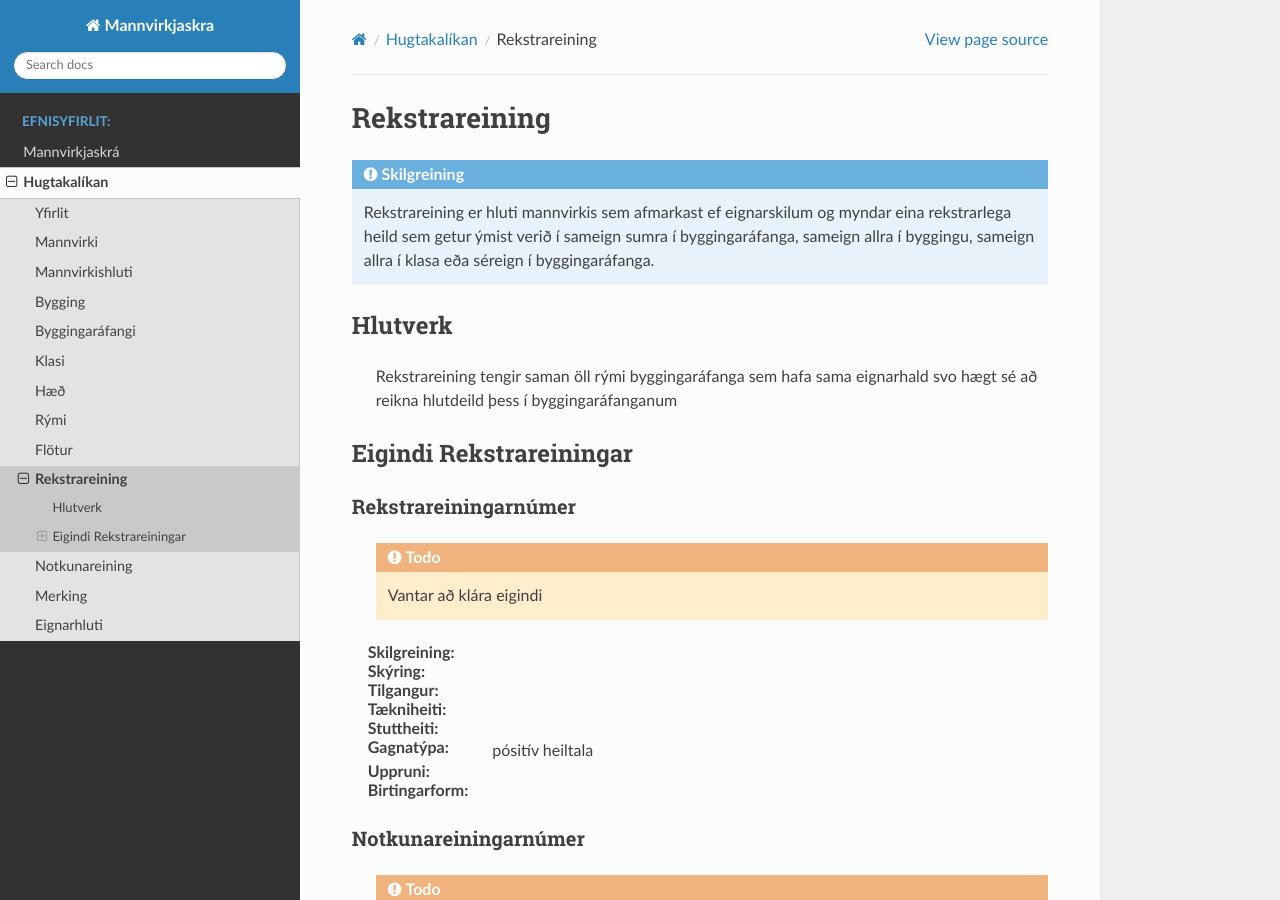
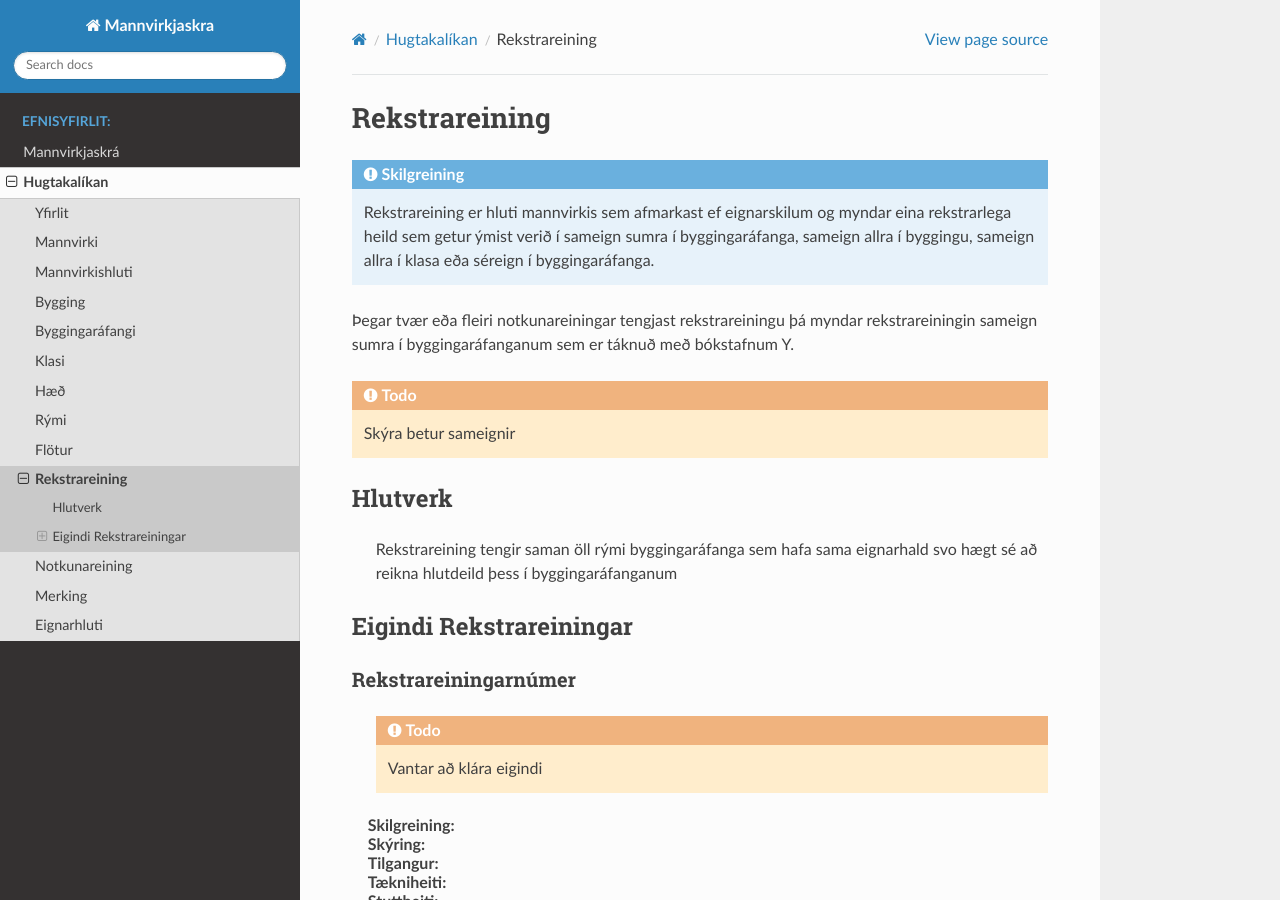
Before and after one commit to hthl/Mannvirkjaskra, a Sphinx documentation site: the page built from source/rekstrareining.rst, in a window 1280 px wide and 900 px high. Built offline with Sphinx 7.4.7 and the Read the Docs theme 2.0.0, drawn with Linux system fonts in a browser that asks for light colours.

Commit message:
Texti um sameignir

```diff
--- a/source/rekstrareining.rst
+++ b/source/rekstrareining.rst
@@ -4,6 +4,12 @@ Rekstrareining
 .. admonition:: Skilgreining
 
   Rekstrareining er hluti mannvirkis sem afmarkast ef eignarskilum og myndar eina rekstrarlega heild sem getur ýmist verið í sameign sumra í byggingaráfanga, sameign allra í byggingu, sameign allra í klasa eða séreign í byggingaráfanga.
+
+Þegar tvær eða fleiri notkunareiningar tengjast rekstrareiningu þá myndar rekstrareiningin sameign sumra í byggingaráfanganum sem er táknuð með bókstafnum Y.
+
+.. todo::
+  Skýra betur sameignir
+
 
 Hlutverk
 --------
```
